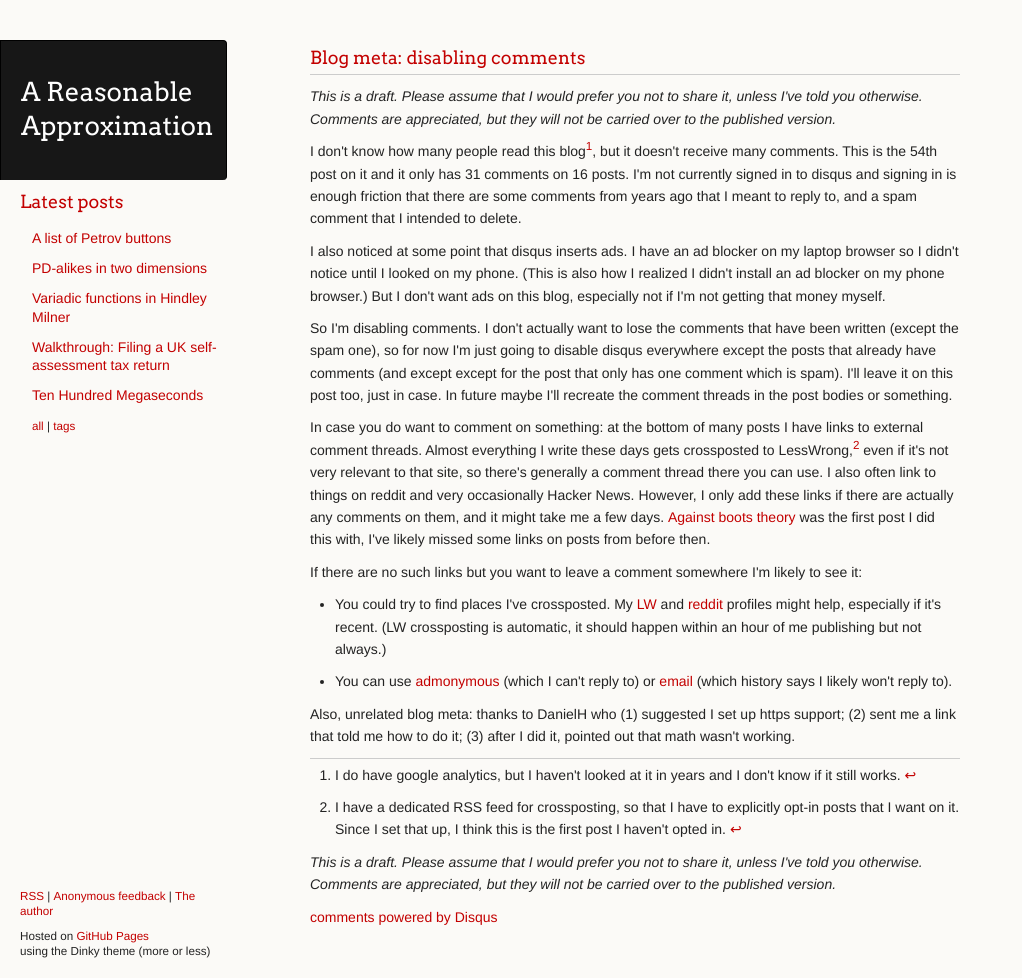
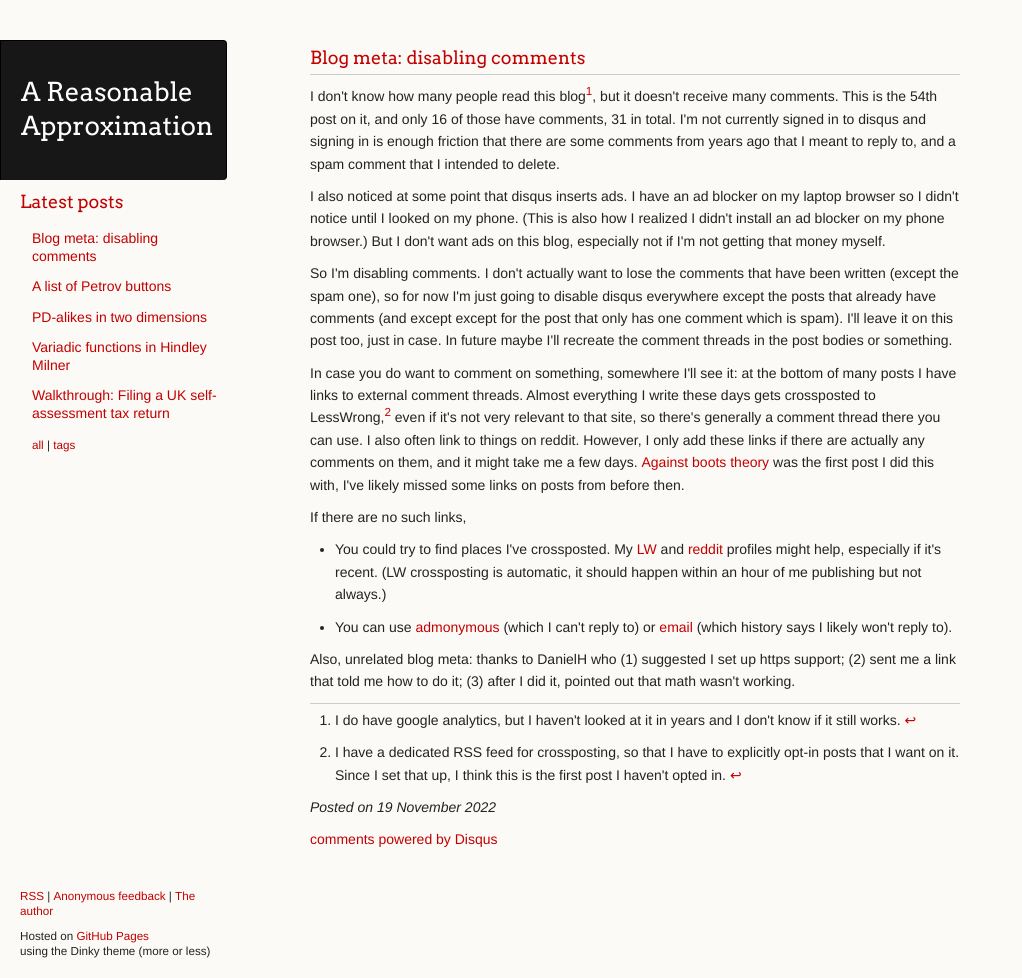
Before and after one commit to ChickenProp/chickenprop.github.com, a Jekyll site: the page built from _posts/2022-11-19-meta-disabling-comments.md, in a window 1280 px wide and 978 px high. Shown: the whole window, without its empty margins (0-1022 px from the left). Built offline with Jekyll 4.4.1, drawn with Linux system fonts in a browser that asks for light colours; nearby versions of some CDN libraries; comment, search, counter and statistics services are not loaded.

Commit message:
editing + publish

```diff
--- a/drafts/meta-disabling-comments.md
+++ b/_posts/2022-11-19-meta-disabling-comments.md
@@ -1,9 +1,9 @@
 ---
 title: "Blog meta: disabling comments"
-layout: draft
+layout: post
 comments: true
 ---
-I don't know how many people read this blog[^analytics], but it doesn't receive many comments. This is the 54th post on it and it only has 31 comments on 16 posts. I'm not currently signed in to disqus and signing in is enough friction that there are some comments from years ago that I meant to reply to, and a spam comment that I intended to delete.
+I don't know how many people read this blog[^analytics], but it doesn't receive many comments. This is the 54th post on it, and only 16 of those have comments, 31 in total. I'm not currently signed in to disqus and signing in is enough friction that there are some comments from years ago that I meant to reply to, and a spam comment that I intended to delete.
 
 [^analytics]: I do have google analytics, but I haven't looked at it in years and I don't know if it still works.
 
@@ -11,9 +11,9 @@ I also noticed at some point that disqus inserts ads. I have an ad blocker on my
 
 So I'm disabling comments. I don't actually want to lose the comments that have been written (except the spam one), so for now I'm just going to disable disqus everywhere except the posts that already have comments (and except except for the post that only has one comment which is spam). I'll leave it on this post too, just in case. In future maybe I'll recreate the comment threads in the post bodies or something.
 
-In case you do want to comment on something: at the bottom of many posts I have links to external comment threads. Almost everything I write these days gets crossposted to LessWrong,[^lw-xpost] even if it's not very relevant to that site, so there's generally a comment thread there you can use. I also often link to things on reddit and very occasionally Hacker News. However, I only add these links if there are actually any comments on them, and it might take me a few days. [Against boots theory](//reasonableapproximation.net/2020/09/14/against-boots-theory.html) was the first post I did this with, I've likely missed some links on posts from before then.
+In case you do want to comment on something, somewhere I'll see it: at the bottom of many posts I have links to external comment threads. Almost everything I write these days gets crossposted to LessWrong,[^lw-xpost] even if it's not very relevant to that site, so there's generally a comment thread there you can use. I also often link to things on reddit. However, I only add these links if there are actually any comments on them, and it might take me a few days. [Against boots theory](https://reasonableapproximation.net/2020/09/14/against-boots-theory.html) was the first post I did this with, I've likely missed some links on posts from before then.
 
-If there are no such links but you want to leave a comment somewhere I'm likely to see it:
+If there are no such links,
 
 * You could try to find places I've crossposted. My [LW](https://www.lesswrong.com/users/philh) and [reddit](https://www.reddit.com/user/philh/submitted/) profiles might help, especially if it's recent. (LW crossposting is automatic, it should happen within an hour of me publishing but not always.)
 
```
